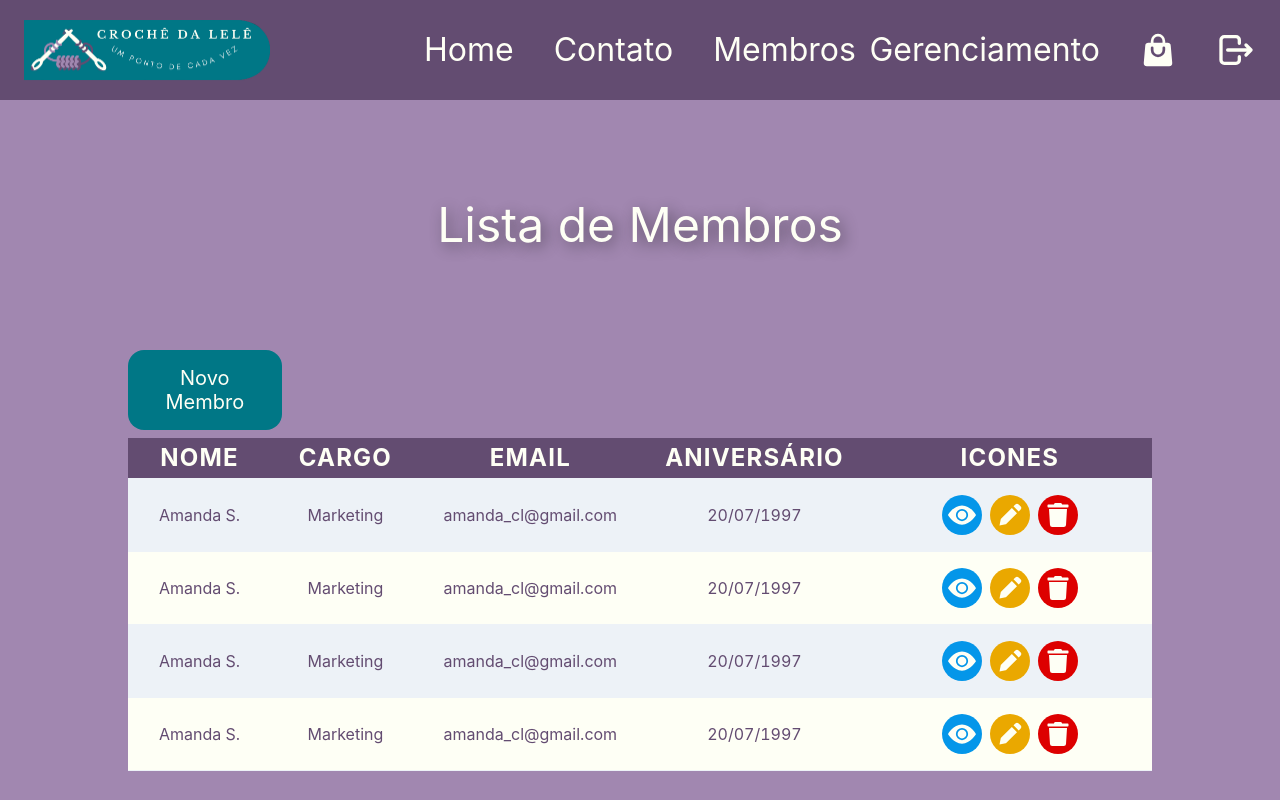
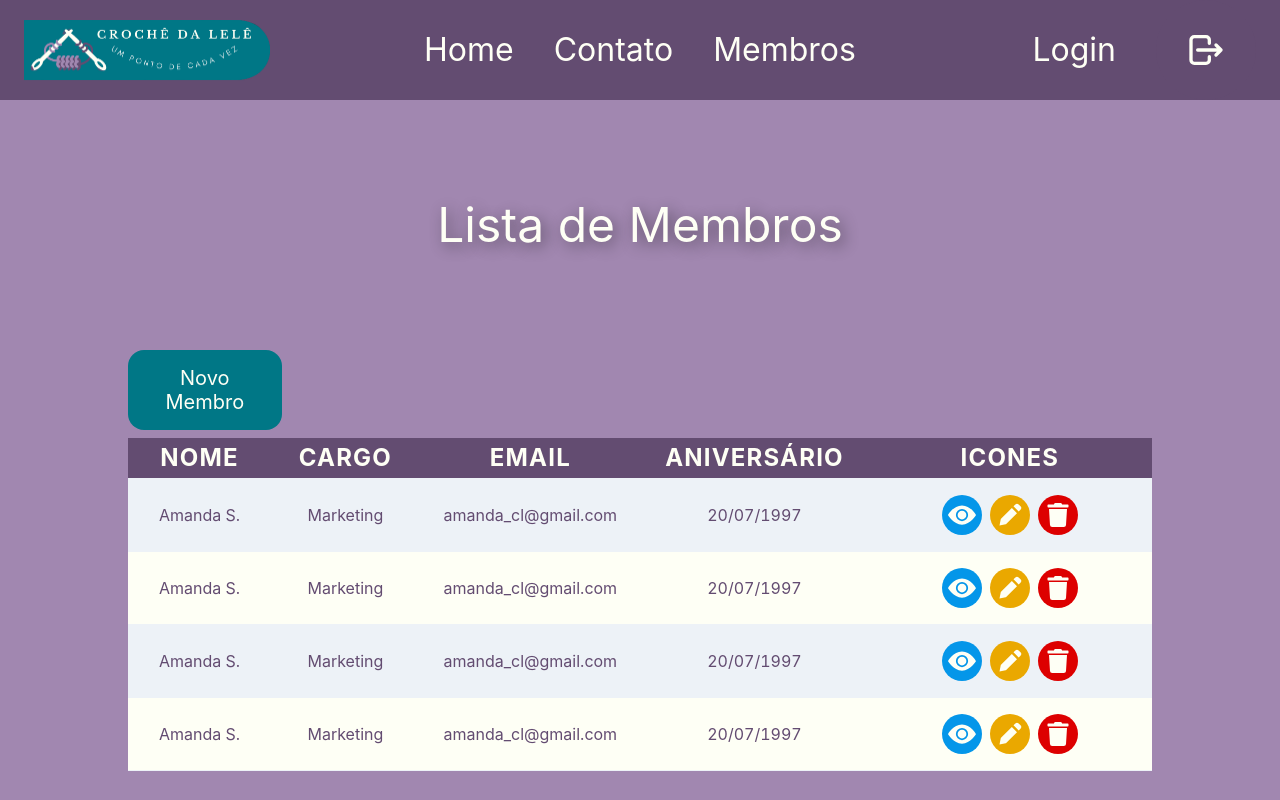
Before and after one commit to yamashita-tiemi/croche_da_lele, a Next.js app: page /admin in a window 1280 px wide. Shown: the top 800 px of the page. Built offline with nearby package versions, Linux system fonts and the light colour scheme.

Commit message:
adjusts in navbar icons

```diff
--- a/src/components/Navbar/index.tsx
+++ b/src/components/Navbar/index.tsx
@@ -1,7 +1,5 @@
 import NextLink from 'next/link'
 import { HStack, Link } from "@chakra-ui/react"
-import { HiMiniShoppingBag } from "react-icons/hi2";
-import { TbLogout } from "react-icons/tb";
 
 import { Image } from "../Image"
 import { TitleNavbar } from "../Title"
@@ -9,9 +7,10 @@ import { TitleNavbar } from "../Title"
 interface NavbarProps {
     login: string
     href: string
+    children:any
 }
 
-export function Navbar({ login, href }: NavbarProps) {
+export function Navbar({ login, href, children }: NavbarProps) {
     return (
         <HStack
             bg={"purple"}
@@ -44,12 +43,13 @@ export function Navbar({ login, href }: NavbarProps) {
                 <Link as={NextLink} href={href} color='lilac'>
                     <TitleNavbar title={login} size={"32px"} />
                 </Link>
-                <div style={{ color: '#FEFFF5' }}>
+                {children}
+                {/* <div style={{ color: '#FEFFF5' }}>
                     <HiMiniShoppingBag size={36} />
                 </div>
                 <div style={{ color: '#FEFFF5' }}>
                     <TbLogout size={40} />
-                </div>
+                </div> */}
             </HStack>
         </HStack>
     )
--- a/src/pages/admin.tsx
+++ b/src/pages/admin.tsx
@@ -1,4 +1,5 @@
 import { Footer } from "@/components/Footer";
+import { IconLogOut } from "@/components/Icons";
 import { Navbar } from "@/components/Navbar";
 import { SectionAdmin } from "@/components/Section";
 import { Stack } from "@chakra-ui/react";
@@ -8,7 +9,7 @@ export default function Membros() {
       <Stack
         spacing={0}
       >
-        <Navbar login={"Gerenciamento"} href={"/admin"}></Navbar>
+        <Navbar login={"Login"} href={"/login"} children={<IconLogOut/>}></Navbar>
         <SectionAdmin></SectionAdmin>
         <Footer></Footer>
       </Stack>
--- a/src/pages/contato.tsx
+++ b/src/pages/contato.tsx
@@ -1,4 +1,5 @@
 import { Footer } from "@/components/Footer";
+import { IconShop } from "@/components/Icons";
 import { Navbar } from "@/components/Navbar";
 import { SectionContatoPrimary, SectionContatoSecondary } from "@/components/Section";
 
@@ -9,7 +10,7 @@ export default function Contato() {
       <Stack
         spacing={0}
       >
-        <Navbar login={"Login"} href={"/login"}></Navbar>
+        <Navbar login={"Login"} href={"/login"} children={<IconShop/>}></Navbar>
         <SectionContatoPrimary></SectionContatoPrimary>
         <SectionContatoSecondary></SectionContatoSecondary>
         <Footer></Footer>
--- a/src/pages/index.tsx
+++ b/src/pages/index.tsx
@@ -1,5 +1,6 @@
 import { ArticleIndexSecundary, ArticleIndexTerciary, ArticleShop } from "@/components/Article";
 import { Footer } from "@/components/Footer";
+import { IconShop } from "@/components/Icons";
 import { Navbar } from "@/components/Navbar";
 import { SectionIndexPrimary } from "@/components/Section";
 import { Stack } from "@chakra-ui/react";
@@ -9,7 +10,7 @@ export default function Home() {
     <Stack
       spacing={0}
     >
-      <Navbar login={"Login"} href={"/login"}></Navbar>
+      <Navbar login={"Login"} href={"/login"} children={<IconShop/>}></Navbar>
       <SectionIndexPrimary></SectionIndexPrimary>
       <ArticleIndexSecundary></ArticleIndexSecundary>
       <ArticleIndexTerciary></ArticleIndexTerciary>
--- a/src/pages/membros.tsx
+++ b/src/pages/membros.tsx
@@ -1,4 +1,5 @@
 import { Footer } from "@/components/Footer";
+import { IconShop } from "@/components/Icons";
 import { Navbar } from "@/components/Navbar";
 import { SectionMembros } from "@/components/Section";
 import { Stack } from "@chakra-ui/react";
@@ -8,7 +9,7 @@ export default function Membros() {
       <Stack
         spacing={0}
       >
-        <Navbar login={"Login"} href={"/login"}></Navbar>
+        <Navbar login={"Login"} href={"/login"} children={<IconShop/>}></Navbar>
         <SectionMembros></SectionMembros>
         <Footer></Footer>
       </Stack>
```
